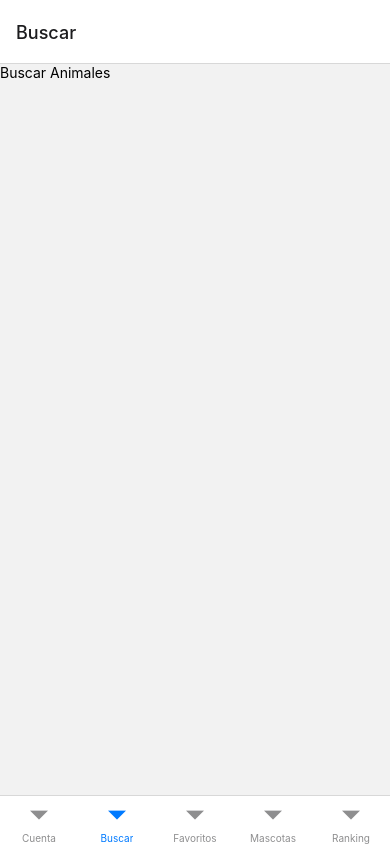
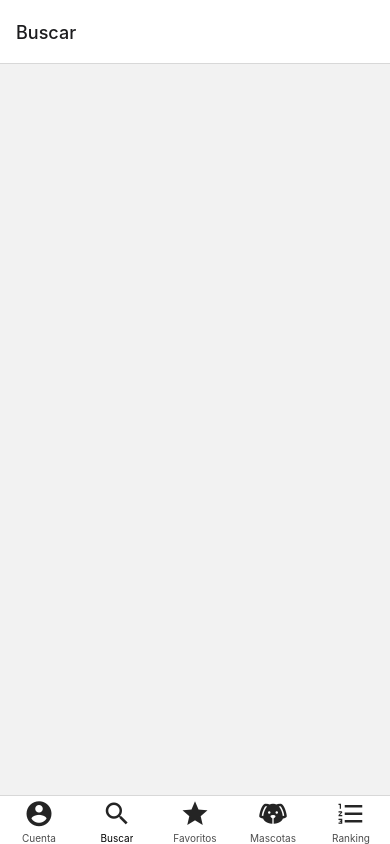
Before and after one commit to liamramirez02/Project_Animals_TDS, a React Native app: screen /Buscar in a window 390 px wide. Built offline with nearby package versions, Linux system fonts and the light colour scheme.

Commit message:
Iconos Agregados
Iconos agregados en la barra de Navegación

```diff
--- a/navigation/Navigation.js
+++ b/navigation/Navigation.js
@@ -1,7 +1,7 @@
 import React from 'react'
 import { NavigationContainer } from '@react-navigation/native'
 import { createBottomTabNavigator } from '@react-navigation/bottom-tabs'
-
+import { color, Icon } from 'react-native-elements'
 
 import Account from '../screens/Account'
 import Buscar from '../screens/Buscar'
@@ -12,9 +12,48 @@ import TopAnimals from '../screens/TopAnimals'
 const Tab = createBottomTabNavigator()
 
 export default function Navigation() {
+  const screenOptions = (route) => {
+      let iconName
+      switch (route.name) {
+        case "Cuenta":
+          iconName = "account-circle"
+          break;
+        case "Buscar":
+          iconName = "magnify"
+          break;
+        case "Favoritos":
+          iconName = "star"
+          break;
+        case "Mascotas":
+          iconName = "dog"
+          break;
+        case "Ranking":
+          iconName = "format-list-numbered"
+          break;
+
+      }
+      return (
+        <Icon
+          type="material-community"
+          name={iconName}
+          size={30}
+          color={color}
+        />
+      )
+  }
+
   return (
     <NavigationContainer>
-        <Tab.Navigator>
+        <Tab.Navigator
+            initialRouteName="Cuenta"
+            tabBarOptions={{
+                inactiveTintColor:"#4d4d4d",
+                activeTintColor:"#040404"
+            }}
+            screenOptions={({route }) => ({
+              tabBarIcon: ({color}) => screenOptions(route, color)
+            })}
+        >
             <Tab.Screen
                 name="Cuenta"
                 component={Account}
--- a/package.json
+++ b/package.json
@@ -14,10 +14,13 @@
     "@react-navigation/drawer": "^6.5.8",
     "@react-navigation/native": "^6.1.3",
     "@react-navigation/stack": "^6.3.12",
+    "@rneui/base": "^0.0.0-edge.2",
+    "@rneui/themed": "^0.0.0-edge.2",
     "expo": "~47.0.12",
     "expo-status-bar": "~1.4.2",
     "react": "18.1.0",
     "react-native": "0.70.5",
+    "react-native-elements": "^3.4.3",
     "react-native-gesture-handler": "~2.8.0",
     "react-native-reanimated": "~2.12.0",
     "react-native-safe-area-context": "4.4.1",
--- a/screens/Account.js
+++ b/screens/Account.js
@@ -4,7 +4,7 @@ import React from 'react'
 export default function Account() {
   return (
     <View>
-      <Text>Account</Text>
+      <Text></Text>
     </View>
   )
 }
--- a/screens/Buscar.js
+++ b/screens/Buscar.js
@@ -4,7 +4,7 @@ import React from 'react'
 export default function Buscar() {
   return (
     <View>
-      <Text>Buscar Animales</Text>
+      <Text></Text>
     </View>
   )
 }
--- a/screens/Favoritos.js
+++ b/screens/Favoritos.js
@@ -4,7 +4,7 @@ import React from 'react'
 export default function Favoritos() {
   return (
     <View>
-      <Text>Favoritos</Text>
+      <Text></Text>
     </View>
   )
 }
--- a/screens/Mascotas.js
+++ b/screens/Mascotas.js
@@ -8,7 +8,7 @@ import React from 'react'
 export default function Mascotas() {
   return (
     <View>
-      <Text>Mascotas</Text>
+      <Text></Text>
     </View>
   )
 }
--- a/screens/TopAnimals.js
+++ b/screens/TopAnimals.js
@@ -4,7 +4,7 @@ import React from 'react'
 export default function TopAnimals() {
   return (
     <View>
-      <Text>TopAnimals</Text>
+      <Text></Text>
     </View>
   )
 }
```
Also changed, not shown: 1 other file (tests, documents, lock files or other folders).
